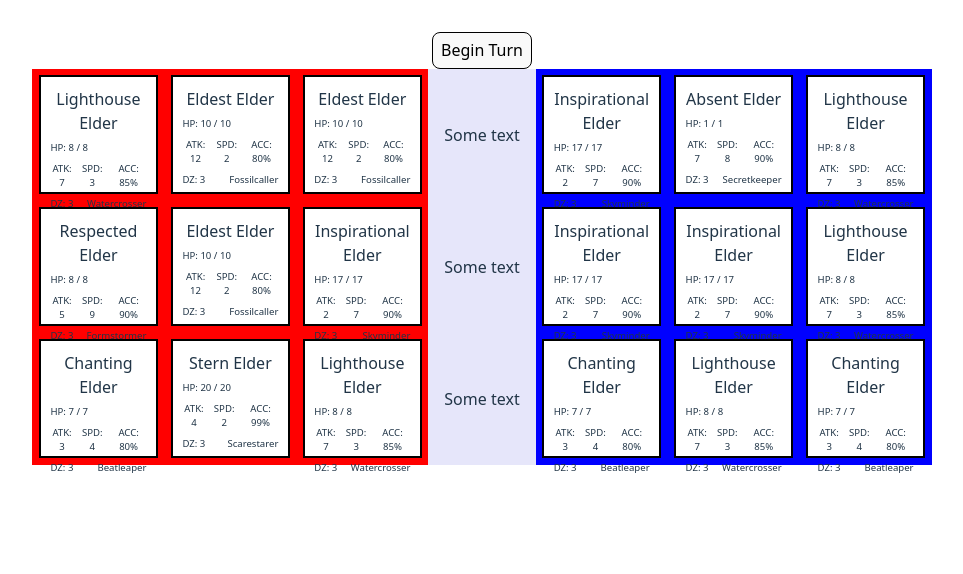
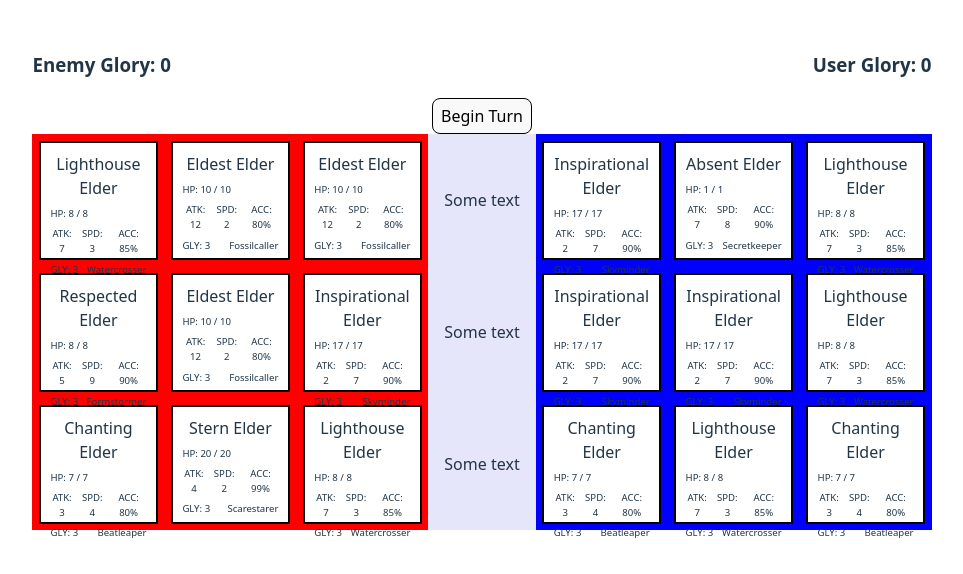
Before and after one commit to zules/archer-game, a React (Vite) app: page / in a window 1280 px wide. Shown: the top 574 px of the page, without its empty margins (158-1121 px from the left). Built offline with nearby package versions, Linux system fonts and the light colour scheme.

Commit message:
add scoreboard and change stat names

```diff
--- a/src/DisplayUnit.jsx
+++ b/src/DisplayUnit.jsx
@@ -1,6 +1,6 @@
 export default function DisplayUnit({unitData}) {
 
-        const { name, atk, currentHp, hp, spd, clan, acc, dz } = unitData;
+        const { name, atk, currentHp, hp, spd, clan, acc, gly } = unitData;
 
         return (
         <div className="unit">
@@ -15,7 +15,7 @@ export default function DisplayUnit({unitData}) {
                     <p>ACC: {acc}%</p>
                 </div>
                 <div className="stats">
-                    <p>DZ: {dz}</p>
+                    <p>GLY: {gly}</p>
                     <p>{clan}{clan != "Scarestare" ? "er" : "r"}</p>
                 </div>
             </div>
--- a/src/GameUI.jsx
+++ b/src/GameUI.jsx
@@ -1,9 +1,20 @@
-export default function GameUI({ onButtonClick, buttonText, isGameOver }) {
+import Scoreboard from "./Scoreboard.jsx";
+
+export default function GameUI({ onButtonClick, buttonText, isGameOver, userScore, enemyScore }) {
+
     if (isGameOver) {
-        return <h2 className="game-over">Game Over!</h2>;
+        return (
+        <>
+            <Scoreboard userScore={userScore} enemyScore={enemyScore} />
+            <h2>Game over!</h2>
+        </>
+        );
     }
 
     return (
-        <button disabled={isGameOver} className="start-turn" onClick={onButtonClick}>{buttonText}</button>
+        <>
+            <Scoreboard userScore={userScore} enemyScore={enemyScore} />
+            <button disabled={isGameOver} className="start-turn" onClick={onButtonClick}>{buttonText}</button>
+        </>
     );
 }
--- /dev/null
+++ b/src/Scoreboard.jsx
@@ -0,0 +1,8 @@
+export default function Scoreboard({ userScore, enemyScore }) {
+    return (
+        <div className="scoreboard">
+            <h3>Enemy Glory: {enemyScore}</h3>
+            <h3>User Glory: {userScore}</h3>
+        </div>
+    );
+}
--- a/src/TheGame.jsx
+++ b/src/TheGame.jsx
@@ -40,6 +40,10 @@ export default function TheGame () {
     initializeArmy(userArmyInitial, "user")
     );
 
+    // Initialize game score
+    const [userScore, setUserScore] = useState(0);
+    const [enemyScore, setEnemyScore] = useState(0);
+
     // End initialization
 
     // Check if game is over
@@ -60,7 +64,7 @@ export default function TheGame () {
         return (
             <>
             <header>
-                <GameUI onButtonClick={runTurn} buttonText="Begin Turn" isGameOver={isGameOver} />
+                <GameUI onButtonClick={runTurn} buttonText="Begin Turn" isGameOver={isGameOver} userScore={userScore} enemyScore={enemyScore} />
             </header>
             <main className="playing-field">
                 <Battlefield className="enemy army" units={enemyArmy} />
--- a/src/index.css
+++ b/src/index.css
@@ -88,6 +88,11 @@ div.stats {
   justify-content: space-between;
 }
 
+div.scoreboard {
+  display: flex;
+  justify-content: space-between;
+}
+
 h1 {
   font-size: 3.2em;
   line-height: 1.1;
--- a/src/uniques.js
+++ b/src/uniques.js
@@ -1,37 +1,37 @@
 export const UNIQUES_ARRAY = [
   ["01", {
     name: "Stern Elder",
-    atk: 4, hp: 20, spd: 2, acc: 99, dz: 3,
+    atk: 4, hp: 20, spd: 2, acc: 99, gly: 3,
     clan: "Scarestare",
     flavor: "Rumor is she knows everyone's birthday, even if you've never met her.", }],
   ["02", {
     name: "Absent Elder",
-    atk: 7, hp: 1, spd: 8, acc: 90, dz: 3,
+    atk: 7, hp: 1, spd: 8, acc: 90, gly: 3,
     clan: "Secretkeep",
     flavor: "She lives on some cliff somewhere. Her eyes look haunted.", }],
   ["03", {
     name: "Respected Elder",
-    atk: 5, hp: 8, spd: 9, acc: 90, dz: 3,
+    atk: 5, hp: 8, spd: 9, acc: 90, gly: 3,
     clan: "Formstorm",
     flavor: "She looks like she's all muscle, but she's smart as well.", }],
   ["04", {
     name: "Lighthouse Elder",
-    atk: 7, hp: 8, spd: 3, acc: 85, dz: 3,
+    atk: 7, hp: 8, spd: 3, acc: 85, gly: 3,
     clan: "Watercross",
     flavor: "She's trying to reform the common currency.", }],
   ["05", {
     name: "Chanting Elder",
-    atk: 3, hp: 7, spd: 4, acc: 80, dz: 3,
+    atk: 3, hp: 7, spd: 4, acc: 80, gly: 3,
     clan: "Beatleap",
     flavor: "She's always trying to get people to join her side.", }],
   ["06", {
     name: "Inspirational Elder",
-    atk: 2, hp: 17, spd: 7, acc: 90, dz: 3,
+    atk: 2, hp: 17, spd: 7, acc: 90, gly: 3,
     clan: "Skymind",
     flavor: "Her authorial debut has been delayed 15 years now.", }],
   ["07", {
     name: "Eldest Elder",
-    atk: 12, hp: 10, spd: 2, acc: 80, dz: 3,
+    atk: 12, hp: 10, spd: 2, acc: 80, gly: 3,
     clan: "Fossilcall",
     flavor: "She was born with three arms, and she's still mad they cut one off.", }],
 ];
```
